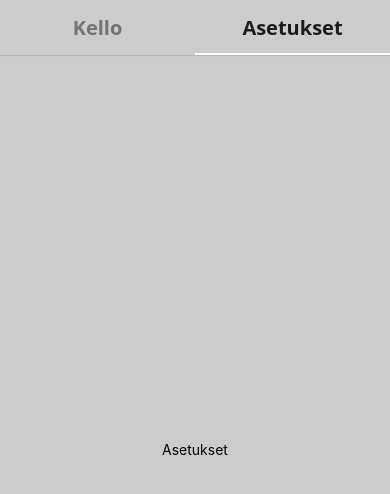
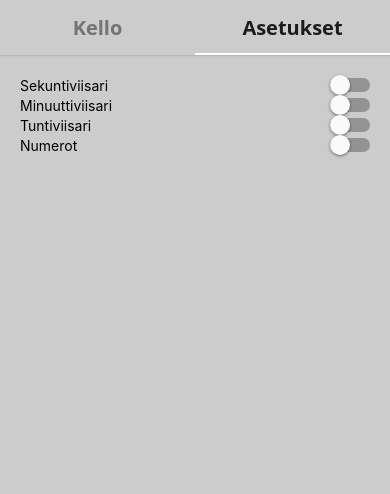
Before and after one commit to Toivanen03/kids-clock, a React Native app: screen /Asetukset in a window 390 px wide. Shown: the top 494 px of the page. Built offline with nearby package versions, Linux system fonts and the light colour scheme.

Commit message:
Asetettu asetusten ja sektoreiden haku contextiin sekä lisätty asetuksia asetussivulle.

```diff
--- a/App.tsx
+++ b/App.tsx
@@ -1,9 +1,10 @@
 import { SafeAreaProvider, SafeAreaView } from 'react-native-safe-area-context';
 import { NavigationContainer } from '@react-navigation/native';
 import { createMaterialTopTabNavigator } from '@react-navigation/material-top-tabs';
-import ChildScreen from './screens/ChildScreen';
+import ChildScreen from './screens/childScreen';
 import SettingsScreen from './screens/SettingsScreen';
 import { styles } from './styles';
+import { SettingsProvider } from './hooks/SettingsContext';
 
 const Tab = createMaterialTopTabNavigator();
 
@@ -15,6 +16,7 @@ export default function App() {
     <SafeAreaProvider>
       <NavigationContainer>
         <SafeAreaView style={{ flex: 1 }}>
+          <SettingsProvider>
             <Tab.Navigator
               screenOptions={{
                 swipeEnabled: true,
@@ -28,6 +30,7 @@ export default function App() {
               </Tab.Screen>
               <Tab.Screen name="Asetukset" component={SettingsScreen} />
             </Tab.Navigator>
+          </SettingsProvider>
         </SafeAreaView>
       </NavigationContainer>
     </SafeAreaProvider>
--- a/components/AnalogClock.tsx
+++ b/components/AnalogClock.tsx
@@ -2,19 +2,22 @@ import { useState } from "react";
 import { View, Pressable } from "react-native";
 import { styles } from "../styles";
 import Svg, { Circle, Path } from 'react-native-svg';
-import { clockLayout, getSectorPath, dailySectors, splitSectorForClock } from "../utils/constants";
+import { clockLayout, getSectorPath, splitSectorForClock } from "../utils/constants";
 import AnalogClockNumbers from "./AnalogClockNumbers";
 import ClockHands from "./ClockHands";
-import { settings } from "../utils/settings";
 import { AnalogClockProps } from "../types/types"
 import { clockHeader } from "./ClockHeader";
 import type { Sector } from "../types/types";
 import { FontAwesomeIcon } from '@fortawesome/react-native-fontawesome';
 import { faMoon, faSun } from "@fortawesome/free-solid-svg-icons";
+import { useSettings } from "../hooks/useSettings";
+
 
 const AnalogClock = ({ time, now, isAM }: AnalogClockProps) => {
     const [preview, setPreview] = useState(false);
     const [secondaryView, setSecondaryView] = useState(false);
+    const { sectors, settings } = useSettings();
+    const dailySectors: Sector[] = sectors;
 
     const sectorsToRender = dailySectors.flatMap(s =>
         splitSectorForClock(s, now, isAM, preview)
--- a/components/ClockHands.tsx
+++ b/components/ClockHands.tsx
@@ -1,10 +1,12 @@
 import { FC } from "react";
 import { Line } from "react-native-svg";
 import { clockLayout } from "../utils/constants";
-import { settings } from "../utils/settings";
 import { ClockHandsProps } from "../types/types";
+import { useSettings } from "../hooks/useSettings";
 
 const ClockHands: FC<ClockHandsProps> = ({ time, active }) => {
+    const { settings } = useSettings();
+
     const cx = clockLayout.cx;
     const cy = clockLayout.cy;
 
--- /dev/null
+++ b/hooks/SettingsContext.tsx
@@ -0,0 +1,77 @@
+import { createContext, useState } from 'react';
+import { SettingsContextType, Props } from '../types/types';
+import { toDecimalHours } from '../utils/timeConversion';
+import type { Sector, Settings } from '../types/types';
+
+export const SettingsContext = createContext<SettingsContextType | undefined>(undefined);
+
+export const SettingsProvider = ({ children }: Props) => {
+  const [secondHand, setSecondHand] = useState(false);
+  const [minuteHand, setMinuteHand] = useState(false);
+  const [hourHand, setHourHand] = useState(false);
+  const [numbers, setNumbers] = useState(false);
+
+  const [pin, setPin] = useState(1234);
+  const [digitalClock, setDigitalClock] = useState(true);
+
+  const settings: Settings = {
+    pin: 1234,
+    analogNumbers: numbers,
+    digitalClock: true,
+    hourHand: hourHand,
+    minuteHand: minuteHand,
+    secondHand: secondHand,
+
+  };
+
+  const [sectors, setSectors] = useState<Sector[]>([
+    {
+        visible: true,
+        name: "sleep",
+        start: toDecimalHours({ hours: 20, minutes: 0}),
+        end: toDecimalHours({ hours: 6, minutes: 30 }),
+        color: "red"
+    },
+    {
+        visible: true,
+        name: "school",
+        start: toDecimalHours({ hours: 8, minutes: 0 }),
+        end: toDecimalHours({ hours: 13, minutes: 15 }),
+        color: "yellow"
+    },
+    {
+        visible: true,
+        name: "hobby",
+        start: toDecimalHours({ hours: 17, minutes: 45 }),
+        end: toDecimalHours({ hours: 19, minutes: 0 }),
+        color: "blue"
+    },
+    {
+        visible: true,
+        name: "breakfast",
+        start: toDecimalHours({ hours: 7, minutes: 0 }),
+        end: toDecimalHours({ hours: 7, minutes: 30 }),
+        color: "green"
+    },
+    {
+        visible: true,
+        name: "supper",
+        start: toDecimalHours({ hours: 18, minutes: 30 }),
+        end: toDecimalHours({ hours: 19, minutes: 0 }),
+        color: "green"
+    },
+  ])
+
+  return (
+    <SettingsContext.Provider value={{
+      secondHand, setSecondHand,
+      minuteHand, setMinuteHand,
+      hourHand, setHourHand,
+      numbers, setNumbers,
+      sectors, setSectors,
+      settings
+    }}>
+      {children}
+    </SettingsContext.Provider>
+  );
+};
--- /dev/null
+++ b/hooks/useSettings.ts
@@ -0,0 +1,11 @@
+import { useContext } from "react";
+import { SettingsContext } from "./SettingsContext";
+
+export const useSettings = () => {
+    const context = useContext(SettingsContext);
+
+    if (!context) {
+        throw new Error("useSettings must be used within a SettingsProvider");
+    }
+    return context;
+};
--- a/screens/SettingsScreen.tsx
+++ b/screens/SettingsScreen.tsx
@@ -1,11 +1,32 @@
-import { Text } from "react-native";
+import { Switch, Text, View } from "react-native";
 import { SafeAreaView } from "react-native-safe-area-context";
 import { styles } from "../styles";
+import { useSettings } from "../hooks/useSettings";
 
 const SettingsScreen = () => {
+    const { secondHand, setSecondHand, minuteHand, setMinuteHand, hourHand, setHourHand, numbers, setNumbers } = useSettings();
+
     return (
         <SafeAreaView style={styles.settingsScreen}>
-            <Text>Asetukset</Text>
+            <View style={styles.settingsRow}>
+                <Text>Sekuntiviisari</Text>
+                <Switch value={secondHand} onValueChange={setSecondHand} />
+            </View>
+
+            <View style={styles.settingsRow}>
+                <Text>Minuuttiviisari</Text>
+                <Switch value={minuteHand} onValueChange={setMinuteHand} />
+            </View>
+
+            <View style={styles.settingsRow}>
+                <Text>Tuntiviisari</Text>
+                <Switch value={hourHand} onValueChange={setHourHand} />
+            </View>
+
+            <View style={styles.settingsRow}>
+                <Text>Numerot</Text>
+                <Switch value={numbers} onValueChange={setNumbers} />
+            </View>
         </SafeAreaView>
     );
 }
--- a/styles.ts
+++ b/styles.ts
@@ -24,9 +24,16 @@ export const styles = StyleSheet.create({
 
   settingsScreen: {
     flex: 1,
+    padding: 20,
+    flexDirection: 'column',
     backgroundColor: '#ccc',
-    justifyContent: "center",
-    alignItems: "center",
+    justifyContent: "flex-start",
+  },
+
+  settingsRow: {
+    flexDirection: 'row',
+    alignItems: 'center',
+    justifyContent: 'space-between'
   },
 
   header: {
--- a/utils/constants.ts
+++ b/utils/constants.ts
@@ -1,4 +1,3 @@
-import { settings } from "./settings";
 import { Sector } from "../types/types";
 
 export const clockLayout = {
@@ -6,37 +5,6 @@ export const clockLayout = {
     cy: 100,
     r: 98,
 };
-
-export const dailySectors: Sector[] = [
-    {
-        visible: settings.sleep.visible,
-        name: "sleep",
-        start: settings.sleep.start,
-        end: settings.sleep.end,
-        color: "red"
-    },
-    {
-        visible: settings.school.visible,
-        name: "school",
-        start: settings.school.start,
-        end: settings.school.end,
-        color: "yellow"
-    },
-    {
-        visible: settings.hobby.visible,
-        name: "hobby",
-        start: settings.hobby.start,
-        end: settings.hobby.end,
-        color: "blue"
-    },
-    {
-        visible: settings.breakfast.visible,
-        name: "breakfast",
-        start: settings.breakfast.start,
-        end: settings.breakfast.end,
-        color: "pink"
-    },
-];
 
 export const getSectorPath = (startHour: number, endHour: number) => {
     const { cx, cy, r } = clockLayout;
@@ -60,6 +28,7 @@ export const splitSectorForClock = ( sector: Sector, now: Date, isAM: boolean, p
     const currentHour = now.getHours() + now.getMinutes() / 60;
     const pastMidnight = sector.end <= sector.start;
     const onGoing = sector.start < currentHour;
+    const upComing = currentHour < sector.start;
     const finished = sector.end < currentHour;
     const middayEvent = sector.start <= 12 && sector.end > 12;
 
@@ -74,8 +43,6 @@ export const splitSectorForClock = ( sector: Sector, now: Date, isAM: boolean, p
         return !finished && isAM ? [part2] : [part1];
     }
 
-    const upComing = currentHour < sector.start;
-
     if (finished) return [];
 
     if (upComing) {
@@ -83,6 +50,7 @@ export const splitSectorForClock = ( sector: Sector, now: Date, isAM: boolean, p
             const adjustedEnd = Math.min(currentHour + 12, sector.end);
             return [{ ...sector, start: sector.start, end: adjustedEnd }];
         }
+
         return [sector];
     }
 
--- a/utils/settings.ts
+++ /dev/null
@@ -1,31 +0,0 @@
-import { toDecimalHours } from "./timeConversion";
-import { Settings } from "../types/types";
-
-export const settings: Settings = {
-    pin: 1234,
-    analogNumbers: true,
-    digitalClock: true,
-    hourHand: true,
-    minuteHand: true,
-    secondHand: true,
-    sleep: {
-        visible: true,
-        start: toDecimalHours({ hours: 20, minutes: 0}),
-        end: toDecimalHours({ hours: 6, minutes: 30 }),
-    },
-    school: {
-        visible: true,
-        start: toDecimalHours({ hours: 8, minutes: 0 }),
-        end: toDecimalHours({ hours: 13, minutes: 15 }),
-    },
-    hobby: {
-        visible: true,
-        start: toDecimalHours({ hours: 17, minutes: 45 }),
-        end: toDecimalHours({ hours: 19, minutes: 0 }),
-    },
-    breakfast: {
-        visible: true,
-        start: toDecimalHours({ hours: 7, minutes: 0 }),
-        end: toDecimalHours({ hours: 7, minutes: 30 }),
-    },
-};
```
Also changed, not shown: types/types.ts (+21 -5 lines), 1 other file (tests, documents, lock files or other folders). Lines whose indentation alone changed are shown as unchanged.
